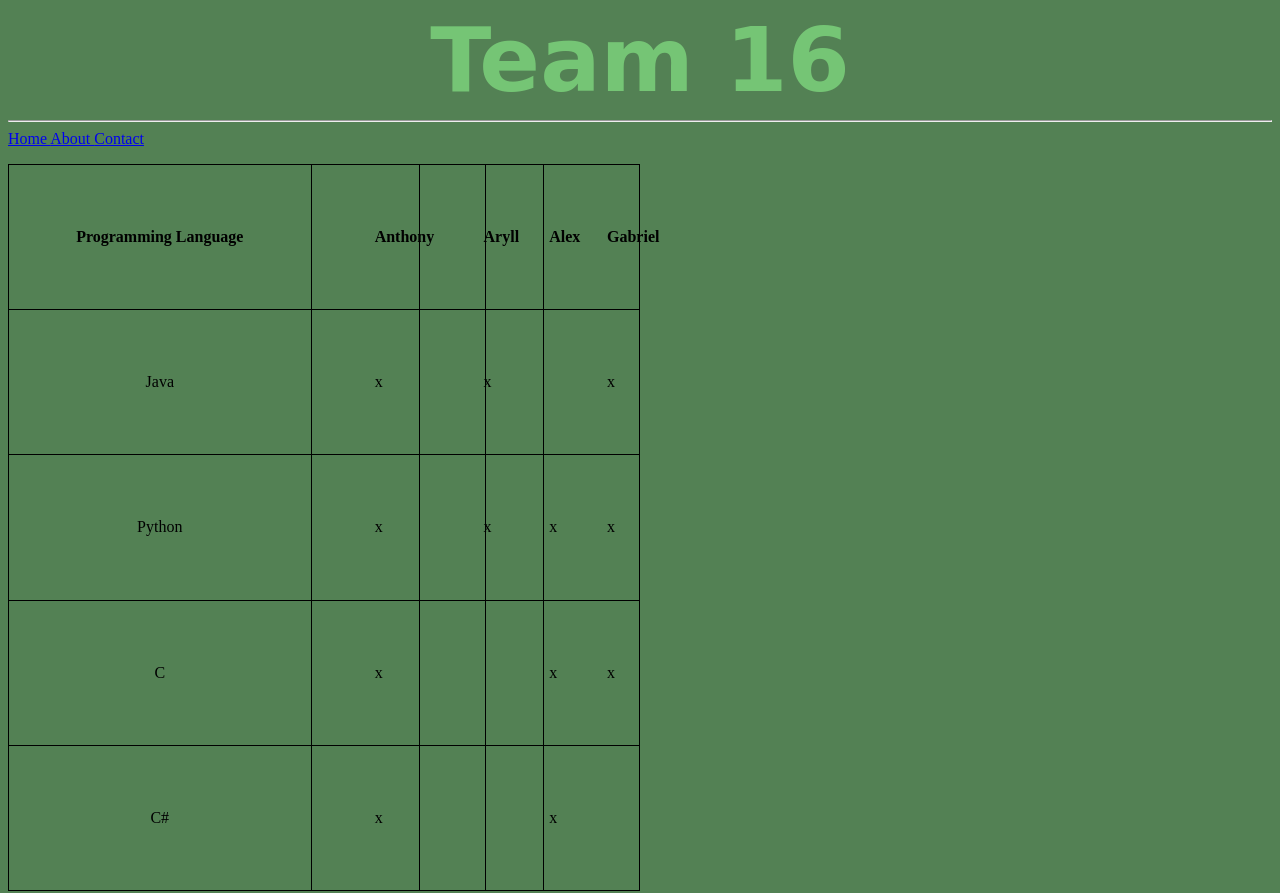
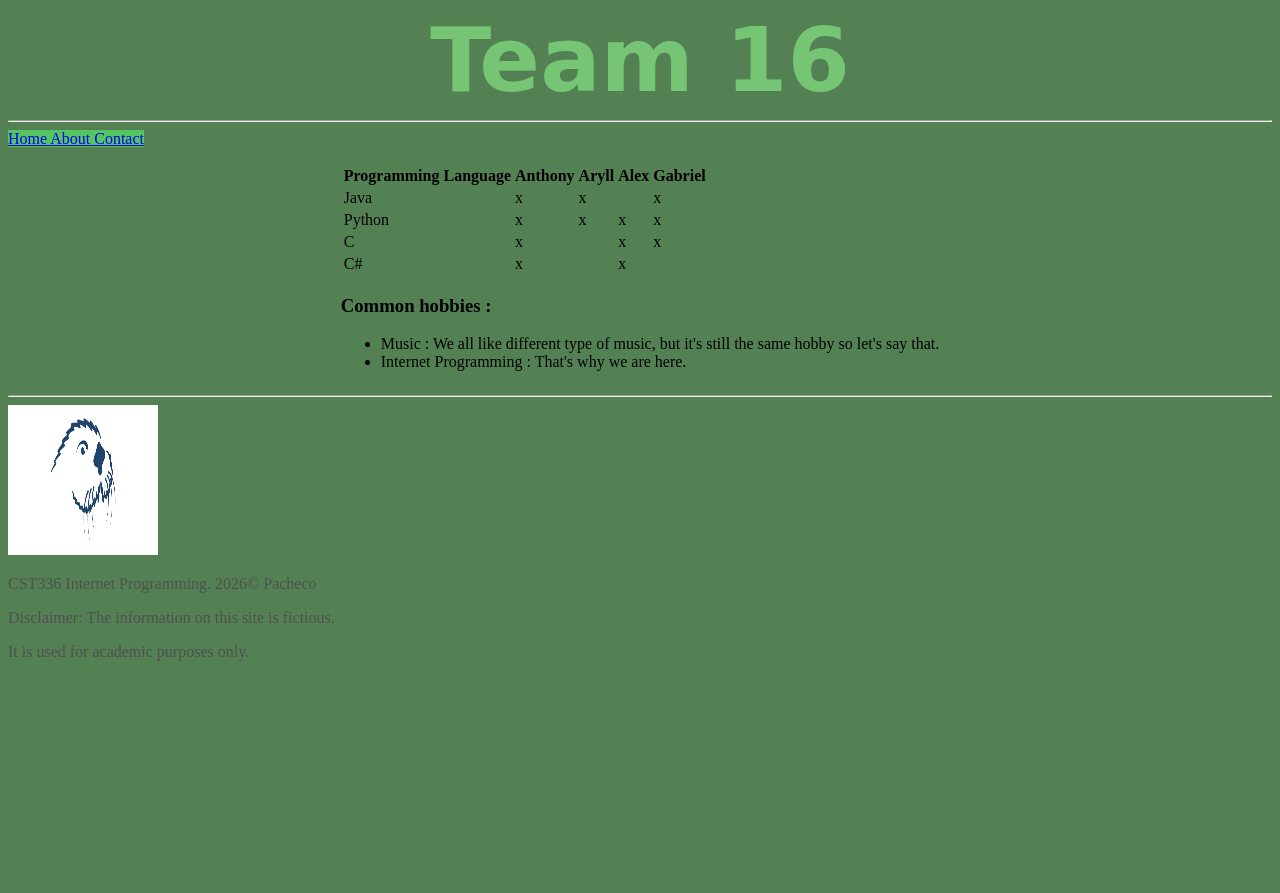
Before and after one commit to aryllpacheco/aryllpacheco.github.io, a plain HTML site: page lab1/about.html in a window 1280 px wide. Shown: the top 893 px of the page. After the commit the page ends 800 px from the top, so only its background shows below. Drawn offline with Linux system fonts and the light colour scheme.

Commit message:
finishing the site

```diff
--- a/lab1/about.html
+++ b/lab1/about.html
@@ -14,12 +14,12 @@
     <hr>
 
     <nav>
-        <a href="index.html"> Home </a>
-        <a href="about.html"> About </a>
-        <a href="contact.html"> Contact</a>
+        <a class="nav-links" href="index.html"> Home </a>
+        <a class="nav-links" href="about.html"> About </a>
+        <a class="nav-links" href="contact.html"> Contact</a>
     </nav>
 
-    <section>
+    <section id="hobbies">
         <div>
             <p>
 
@@ -93,9 +93,9 @@
             <img src="img/csumb logo.jpg" width="150" height="150" />
         </div>
         <div>
-            <p>CST336 Internet Programming. 2026© Pacheco</p>
-            <p>Disclaimer: The information on this site is fictious.</p>
-            <p>It is used for academic purposes only.</p>
+            <p id="footer">CST336 Internet Programming. 2026© Pacheco</p>
+            <p id="footer">Disclaimer: The information on this site is fictious.</p>
+            <p id="footer">It is used for academic purposes only.</p>
         </div>
     </footer>
 </body>
--- a/lab1/style.css
+++ b/lab1/style.css
@@ -42,28 +42,28 @@
     text-align: center;
 }
 
-table{
-    border: 1px solid;
-    border-collapse: collapse;
-    width: 50%;
+#footer{
+    color: rgb(81, 80, 80);
 }
 
-th{
-    border: 1px, solid;
-    padding: 10%;
-    text-align: center;
-    height: 25%;
+#form{
+    display: flex;
+    justify-content: center;
 }
 
-td{
-    border: 1px, solid;
-    padding: 10%;
-    text-align: center;
+.nav-links{
+    background-color: rgb(84, 197, 97);
 }
 
-tr{
-    border: 1px, solid;
-    padding: 10%;
-    text-align: center;
-    height: 25%;
+.nav-links:active{
+    background-color: rgb(77, 77, 240);
 }
+
+.nav-links:hover{
+    background-color: rgb(135, 135, 224);
+}
+
+#hobbies{
+    display: flex;
+    justify-content: center;
+}
```
Also changed, not shown: lab1/contact.html (+7 -7 lines), lab1/index.html (+7 -7 lines), 3 other files.
